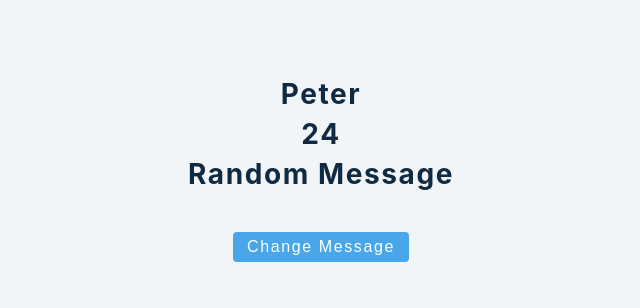
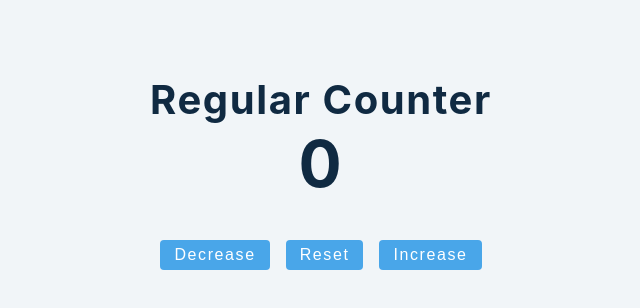
Before and after one commit to kindeme/Reacthooks, a React (Create React App) app in the folder reactAdvanced/: page / in a window 1280 px wide. Shown: the top 308 px of the page, without its empty margins (319-959 px from the left). Built offline with nearby package versions, Linux system fonts and the light colour scheme.

Commit message:
counter useState

```diff
--- a/reactAdvanced/src/App.js
+++ b/reactAdvanced/src/App.js
@@ -1,5 +1,6 @@
 import React from 'react';
-import Setup from "./tutorial/1-useState/setup/4-useState-object";
+import Setup from "./tutorial/1-useState/setup/5-useState-counter";
+//import Setup from "./tutorial/1-useState/setup/4-useState-object";
 // import Setup from "./tutorial/1-useState/setup/3-useState-array";
 //import Setup from './tutorial/1-useState/setup/2-useState-basics';
 
--- a/reactAdvanced/src/tutorial/1-useState/setup/4-useState-object.js
+++ b/reactAdvanced/src/tutorial/1-useState/setup/4-useState-object.js
@@ -5,15 +5,15 @@
 		name: "peter",
 		age: 24,
 		message: "random message",
-  });
-  // state values
-  const[name,setName] = useState('peter');
-   const [age, setAge] = useState(24);
-    const [message, setMessage] = useState("random message");
+	});
+	// state values
+	const [name, setName] = useState("peter");
+	const [age, setAge] = useState(24);
+	const [message, setMessage] = useState("random message");
 
 	const changeMessage = () => {
-    // setPerson({ ...person, message: "hello world" });
-    setMessage('hello world');
+		setPerson({ ...person, message: "hello world" });
+		// setMessage("hello world");
 	};
 	return (
 		<>
--- a/reactAdvanced/src/tutorial/1-useState/setup/5-useState-counter.js
+++ b/reactAdvanced/src/tutorial/1-useState/setup/5-useState-counter.js
@@ -1,7 +1,25 @@
-import React, { useState } from 'react';
+import React, { useState } from "react";
 
 const UseStateCounter = () => {
-  return <h2>useState counter example</h2>;
+  const [value,setValue] = useState(0);
+  const reset = () =>{
+    setValue(0);
+  }
+	return (
+		<>
+			<section style={{ margin: "4rem 0" }}>
+				<h2>regular counter</h2>
+				<h1>{value}</h1>
+				<button className="btn" onClick={() => setValue(value - 1)}>
+					decrease
+				</button>
+				<button className="btn" onClick = {reset}>reset </button>
+				<button className="btn" onClick={() => setValue(value + 1)}>
+					increase
+				</button>
+			</section>
+		</>
+	);
 };
 
 export default UseStateCounter;
```
